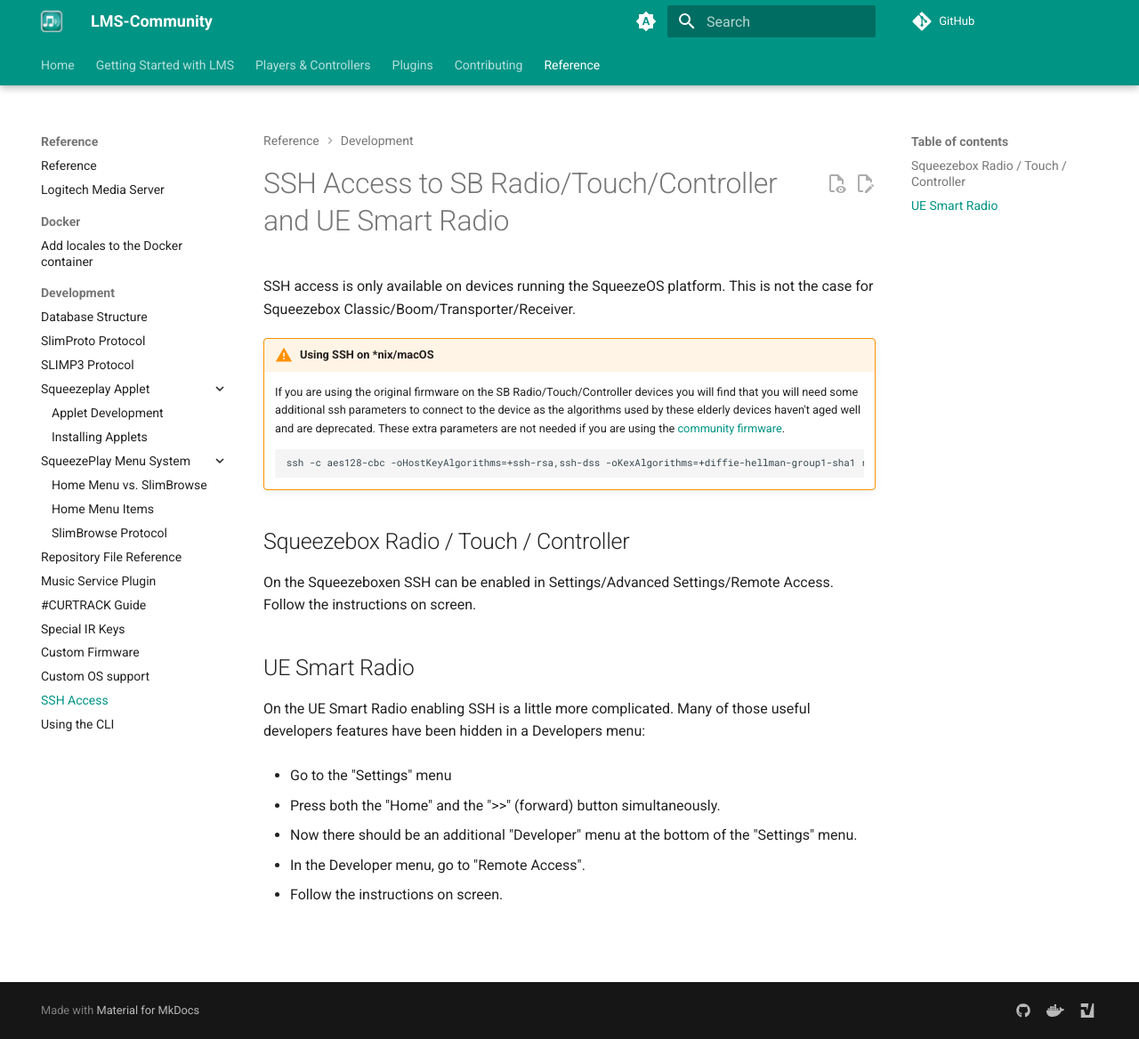
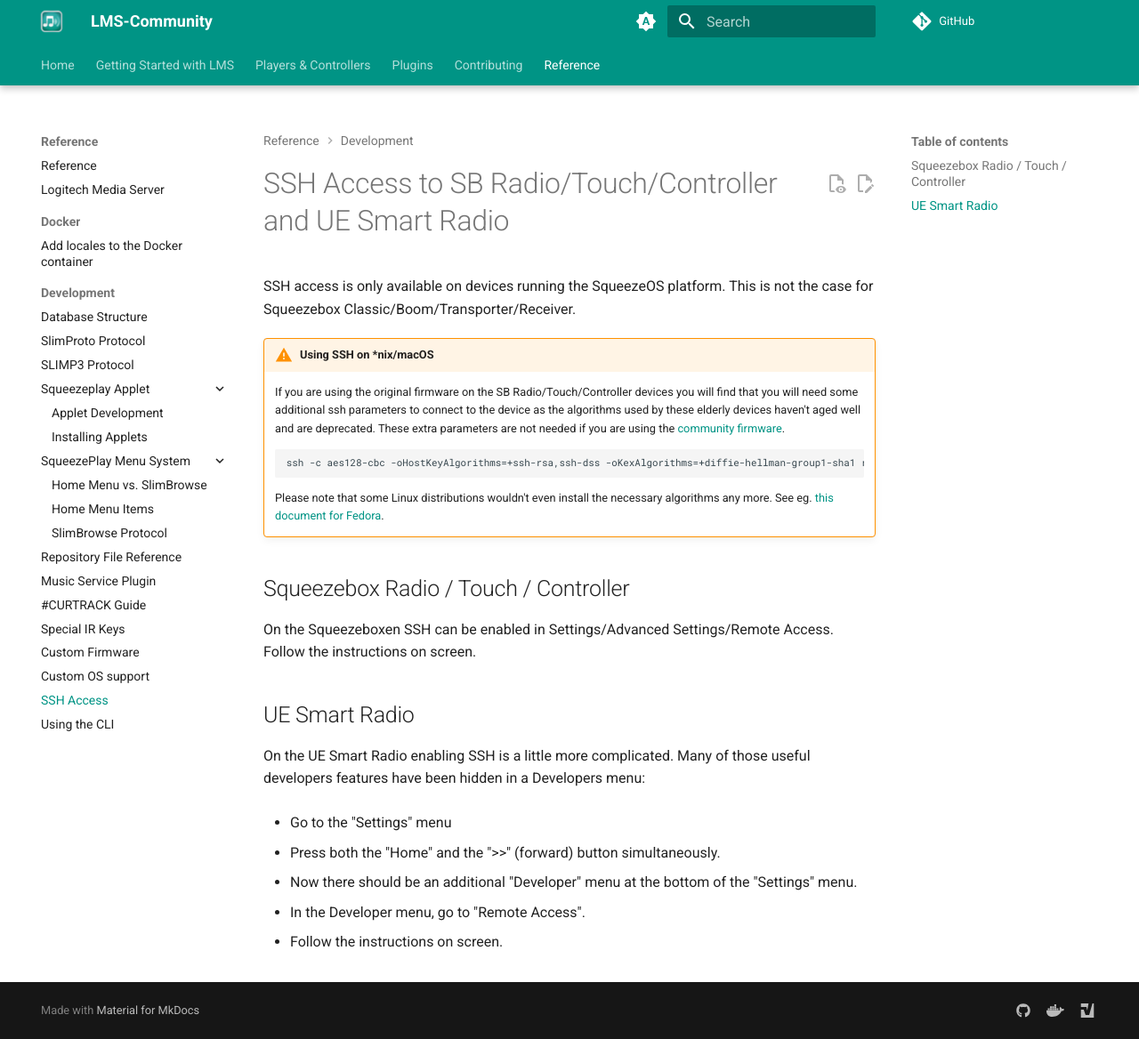
Before and after one commit to LMS-Community/lms-community.github.io, an MkDocs documentation site: the page built from docs/reference/enable-ssh.md, in a window 1280 px wide and 1168 px high. Shown: the whole window at 89% size. Built offline with MkDocs 1.6.1 and Material for MkDocs 9.7.7, drawn with Linux system fonts in a browser that asks for light colours; comment, search, counter and statistics services are not loaded.

Commit message:
Add a note about the SSH compatibility on Fedora et al.
Fix a typo in an example IP address.

````diff
--- a/docs/reference/enable-ssh.md
+++ b/docs/reference/enable-ssh.md
@@ -13,6 +13,8 @@
     ```
     ssh -c aes128-cbc -oHostKeyAlgorithms=+ssh-rsa,ssh-dss -oKexAlgorithms=+diffie-hellman-group1-sha1 root@[IP address or hostname of your device]
     ```
+
+    Please note that some Linux distributions wouldn't even install the necessary algorithms any more. See eg. [this document for Fedora](https://fedoraproject.org/wiki/Changes/StrongCryptoSettings2#Upgrade/compatibility_impact).
 
 ## Squeezebox Radio / Touch / Controller
 
````
Also changed, not shown: docs/reference/using-the-cli.md (+1 -1 lines).
